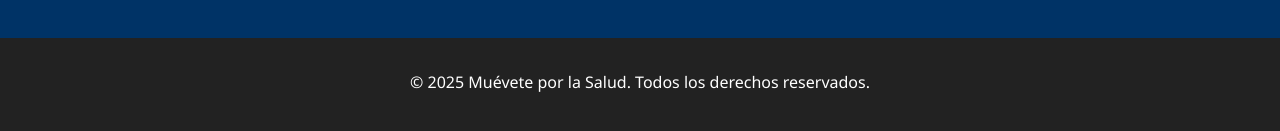
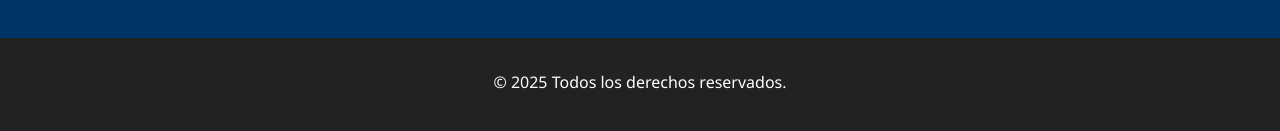
Before and after one commit to alvarovergaracortes/abogadosenlinea, a plain HTML site: page web/index.html in a window 1280 px wide. Shown: the part 2810-2941 px from the top of the page. Drawn offline with nearby package versions, Linux system fonts and the light colour scheme.

Commit message:
cambio en los derechos reservados

```diff
--- a/web/index.html
+++ b/web/index.html
@@ -333,7 +333,7 @@
 
 <!-- Footer -->
 <footer class="text-center">
-  <p>&copy; 2025 Muévete por la Salud. Todos los derechos reservados.</p>
+  <p>&copy; 2025 Todos los derechos reservados.</p>
 </footer>
 
 <script src="https://cdn.jsdelivr.net/npm/bootstrap@5.3.3/dist/js/bootstrap.bundle.min.js"></script>
```
